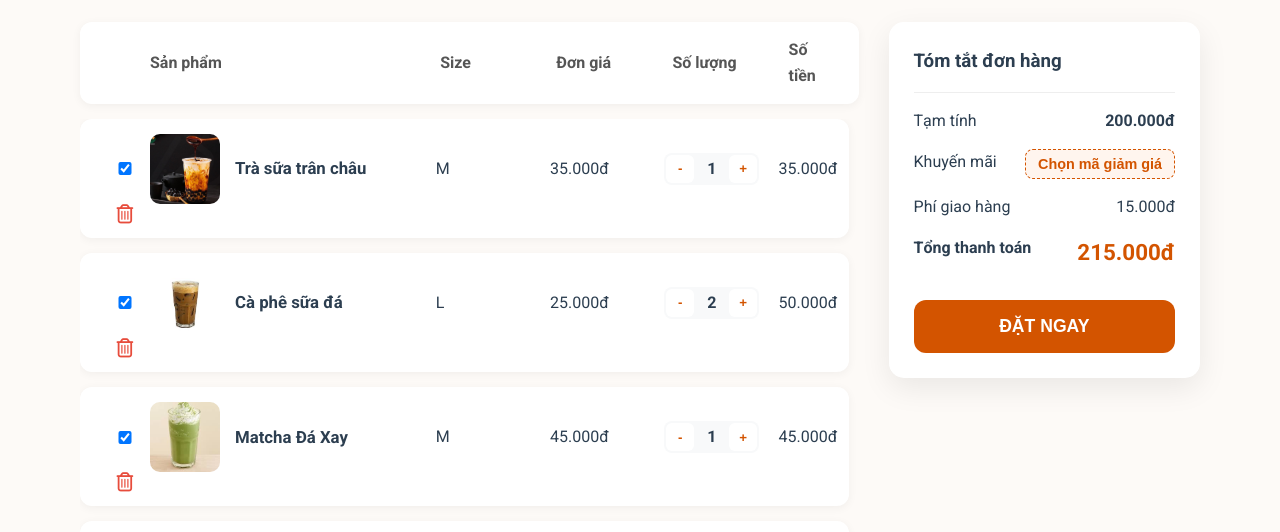
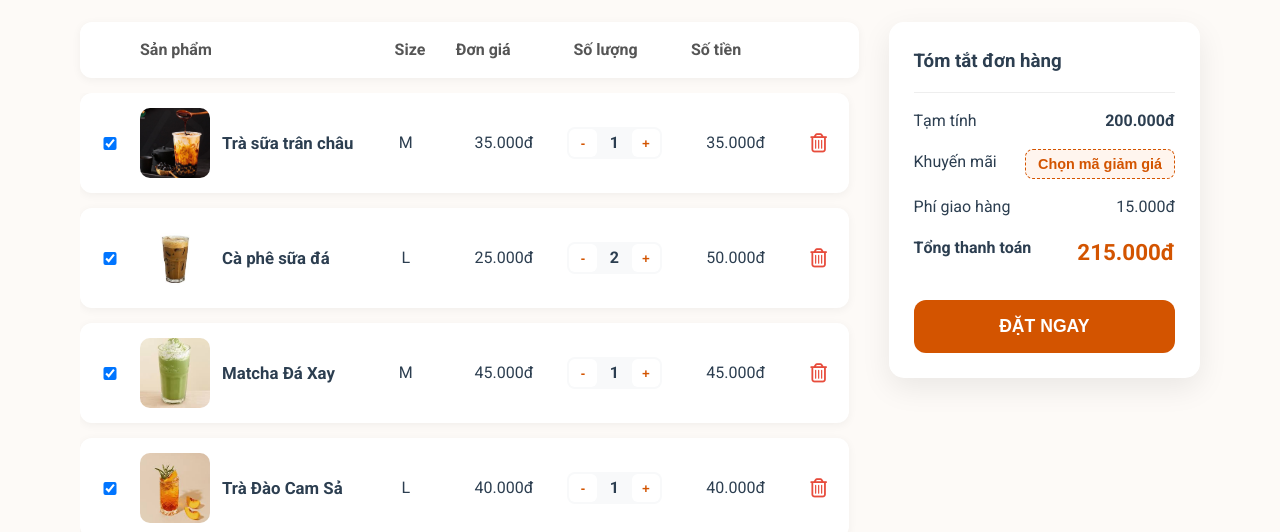
Before and after one commit to Irisleliana/WebHTCNW, a plain HTML site: page assets/page/cartPage/cartPage.html in a window 1280 px wide. Shown: the part 169-701 px from the top of the page. Drawn offline with nearby package versions, Linux system fonts and the light colour scheme.

Commit message:
Enhance cart page styles with grid layout
Added styles for cart header and items layout.

```diff
--- a/assets/page/cartPage/cartPage.css
+++ b/assets/page/cartPage/cartPage.css
@@ -365,3 +365,29 @@ body {
     color: white;
     border-style: solid;
 }
+
+.cart-header, .cart-item {
+    display: grid;
+    /* Cấu trúc: Checkbox | Sản phẩm | Size | Đơn giá | Số lượng | Tổng | Thùng rác */
+    grid-template-columns: 40px 2.5fr 0.8fr 1.2fr 1.2fr 1.2fr 40px;
+    gap: 10px;
+    align-items: center;
+    padding: 15px 10px;
+}
+
+.size-text,
+.cart-header span:nth-child(3),
+.price,
+.quantity-box,
+.line-total {
+    text-align: center;
+    display: flex;
+    justify-content: center;
+}
+
+.product-info {
+    display: flex;
+    align-items: center;
+    gap: 12px;
+    text-align: left;
+}
```
